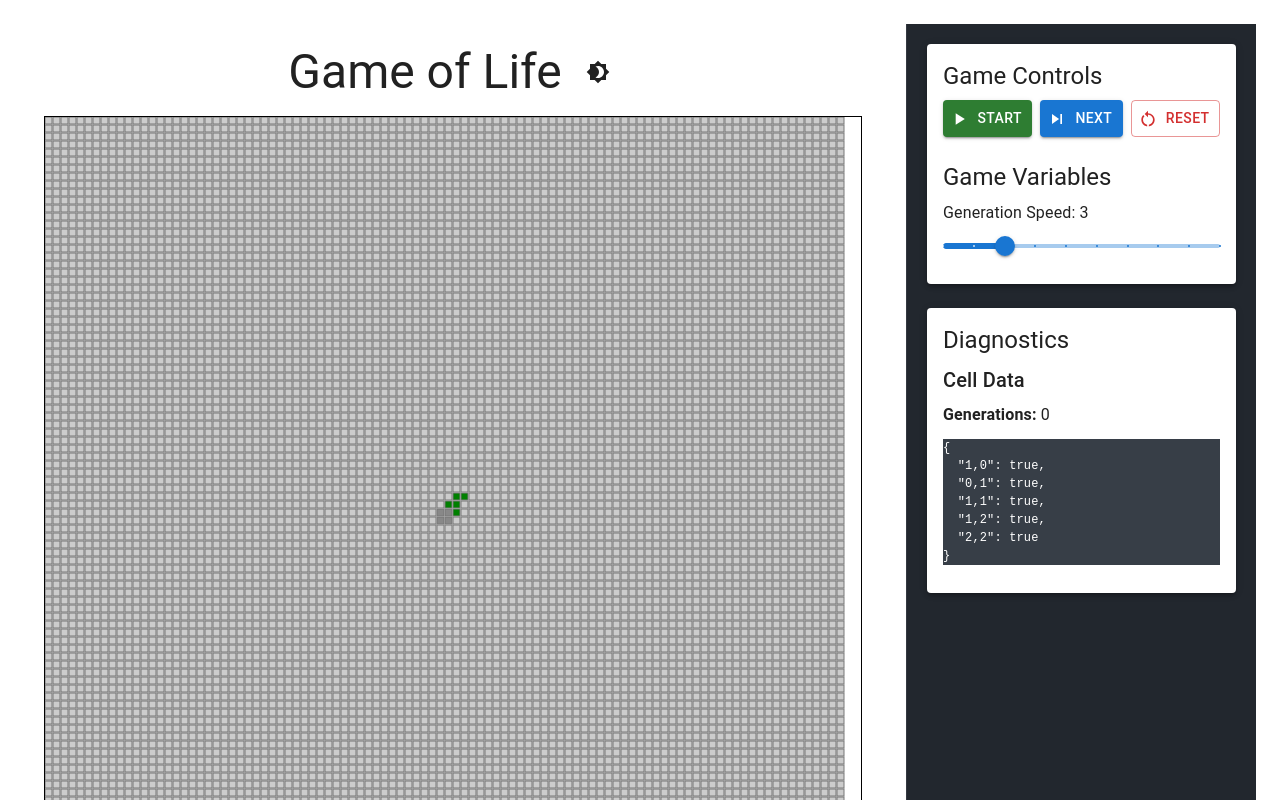
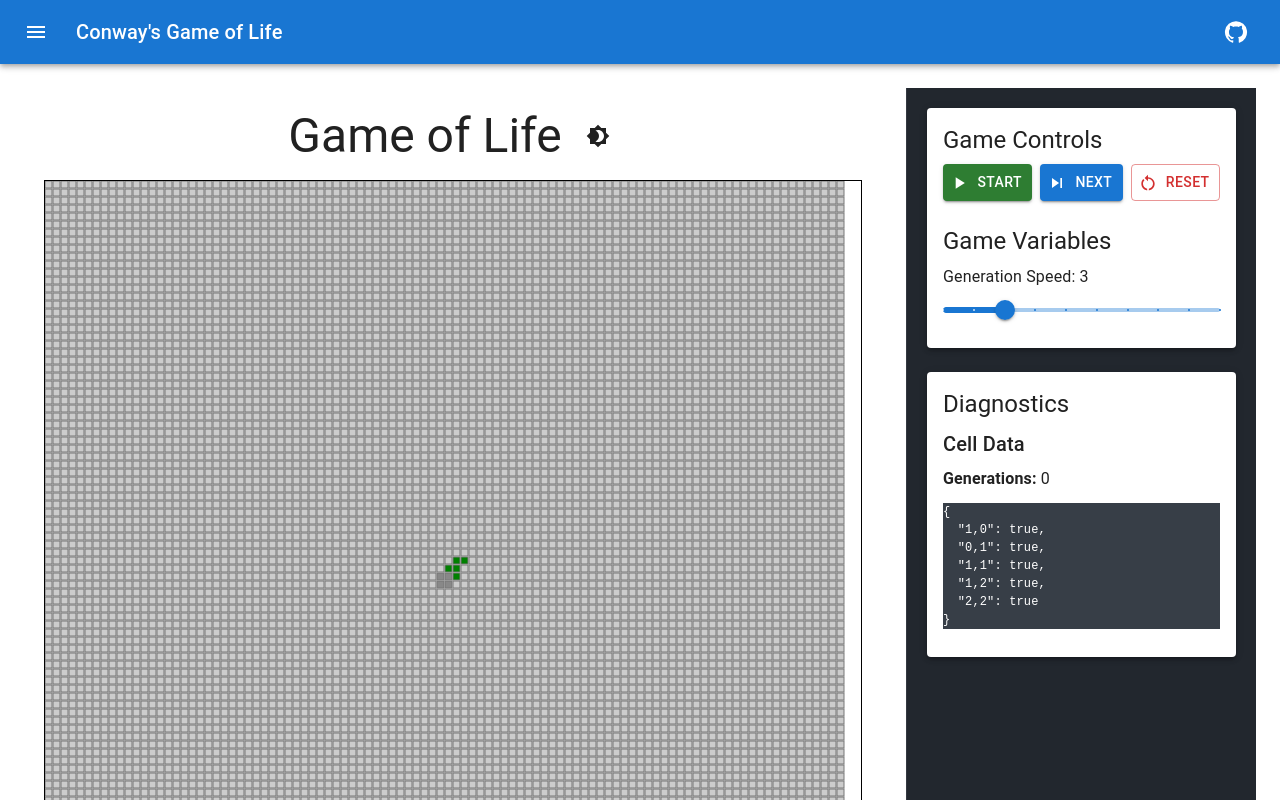
Before and after one commit to wintermuted/game-of-life, a React (Create React App) app: page / in a window 1280 px wide. Shown: the top 800 px of the page. Built offline with nearby package versions, Linux system fonts and the light colour scheme.

Commit message:
Add MUI AppBar navigation component to Game of Life
Co-authored-by: wintermuted <2337325+wintermuted@users.noreply.github.com>

```diff
--- a/src/app/App.tsx
+++ b/src/app/App.tsx
@@ -1,5 +1,7 @@
 import { useEffect, useState } from 'react';
-import { Container, Typography, Box, Paper, IconButton } from '@mui/material';
+import { Container, Typography, Box, Paper, AppBar, Toolbar, IconButton, IconButton } from '@mui/material';
+import MenuIcon from '@mui/icons-material/Menu';
+import GitHubIcon from '@mui/icons-material/GitHub';
 import Brightness4Icon from '@mui/icons-material/Brightness4';
 import Brightness7Icon from '@mui/icons-material/Brightness7';
 import Grid from "./components/Grid";
@@ -82,6 +84,33 @@ function App() {
   const gridJSON = JSON.stringify(gameStatus, null, 2);
 
   return (
+    <Box sx={{ display: 'flex', flexDirection: 'column', minHeight: '100vh' }}>
+      <AppBar position="static">
+        <Toolbar>
+          <IconButton
+            size="large"
+            edge="start"
+            color="inherit"
+            aria-label="menu"
+            sx={{ mr: 2 }}
+          >
+            <MenuIcon />
+          </IconButton>
+          <Typography variant="h6" component="div" sx={{ flexGrow: 1 }}>
+            Conway's Game of Life
+          </Typography>
+          <IconButton
+            color="inherit"
+            aria-label="github"
+            component="a"
+            href="https://github.com/wintermuted/game-of-life"
+            target="_blank"
+            rel="noopener noreferrer"
+          >
+            <GitHubIcon />
+          </IconButton>
+        </Toolbar>
+      </AppBar>
       <Container maxWidth="xl" className="App">
         <Box display="flex" gap={3} sx={{ py: 3 }}>
           <Box className="left-column">
@@ -119,6 +148,7 @@ function App() {
           </Box>
         </Box>
       </Container>
+    </Box>
   );
 }
 
```
Lines whose indentation alone changed are shown as unchanged.
